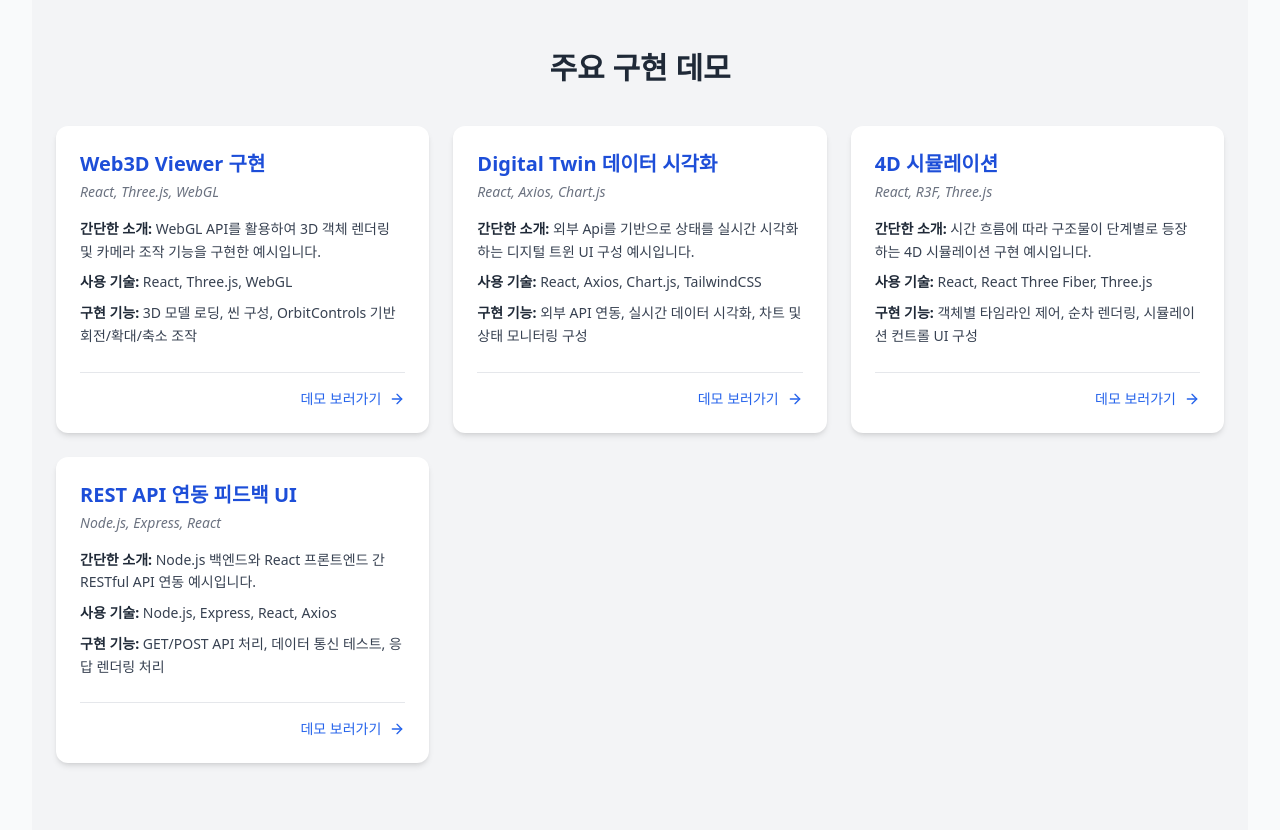
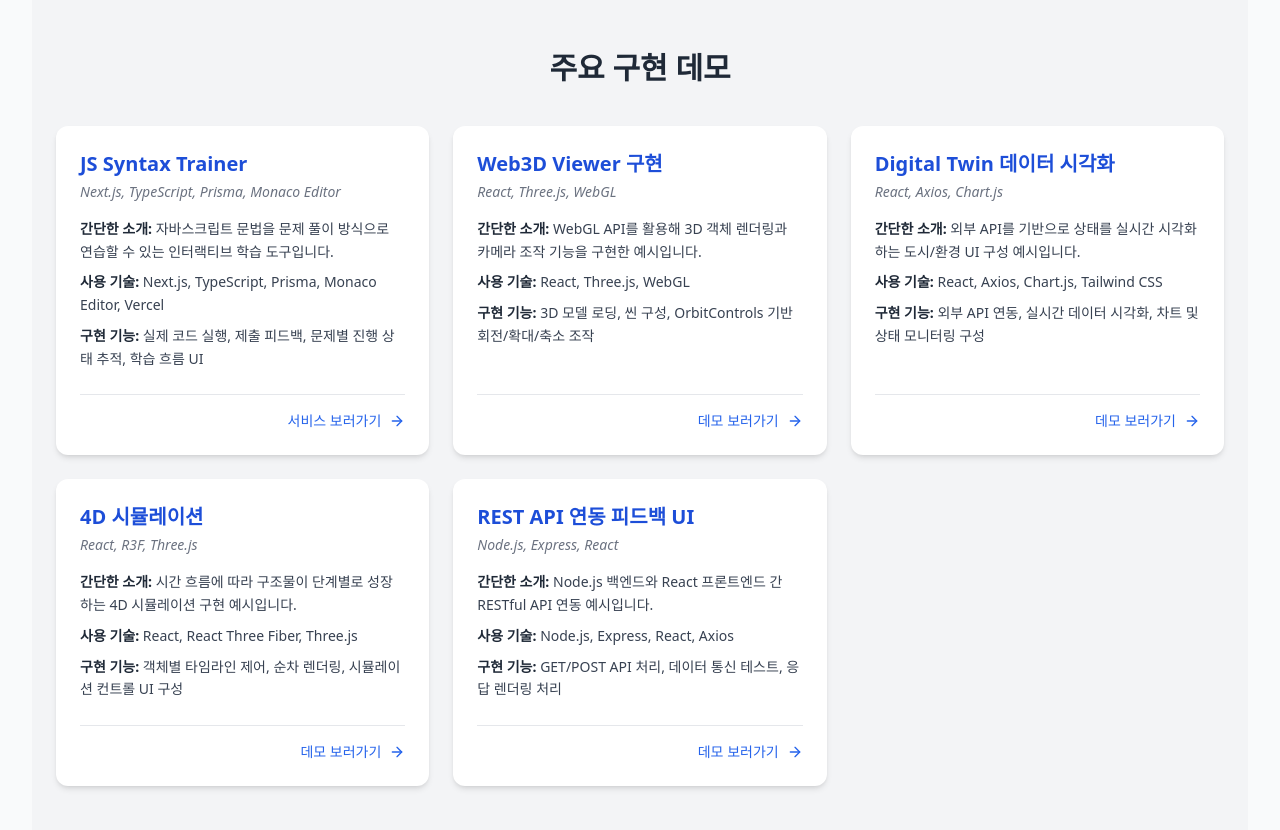
Before and after one commit to okkosk10/portfolio, a React (Vite) app: page / in a window 1280 px wide. Shown: the part 2420-3250 px from the top of the page. Built offline with nearby package versions, Linux system fonts and the light colour scheme.

Commit message:
Add JS syntax trainer demo

```diff
--- a/src/data/demoList.js
+++ b/src/data/demoList.js
@@ -1,28 +1,36 @@
-// data/demoList.js
 const demos = [
+  {
+    title: "JS Syntax Trainer",
+    slug: "js-syntax-trainer",
+    externalUrl: "https://js-syntax-trainer.vercel.app",
+    stack: "Next.js, TypeScript, Prisma, Monaco Editor",
+    intro: "자바스크립트 문법을 문제 풀이 방식으로 연습할 수 있는 인터랙티브 학습 도구입니다.",
+    tech: "Next.js, TypeScript, Prisma, Monaco Editor, Vercel",
+    features: "실제 코드 실행, 제출 피드백, 문제별 진행 상태 추적, 학습 흐름 UI",
+  },
   {
     title: "Web3D Viewer 구현",
     slug: "3d-viewer",
     stack: "React, Three.js, WebGL",
-      intro: "WebGL API를 활용하여 3D 객체 렌더링 및 카메라 조작 기능을 구현한 예시입니다.",
+    intro: "WebGL API를 활용해 3D 객체 렌더링과 카메라 조작 기능을 구현한 예시입니다.",
     tech: "React, Three.js, WebGL",
-      features: "3D 모델 로딩, 씬 구성, OrbitControls 기반 회전/확대/축소 조작"
+    features: "3D 모델 로딩, 씬 구성, OrbitControls 기반 회전/확대/축소 조작",
   },
   {
     title: "Digital Twin 데이터 시각화",
     slug: "digital-twin",
     stack: "React, Axios, Chart.js",
-      intro: "외부 Api를 기반으로 상태를 실시간 시각화하는 디지털 트윈 UI 구성 예시입니다.",
-      tech: "React, Axios, Chart.js, TailwindCSS",
+    intro: "외부 API를 기반으로 상태를 실시간 시각화하는 도시/환경 UI 구성 예시입니다.",
+    tech: "React, Axios, Chart.js, Tailwind CSS",
     features: "외부 API 연동, 실시간 데이터 시각화, 차트 및 상태 모니터링 구성",
   },
   {
     title: "4D 시뮬레이션",
     slug: "4d-simulation",
     stack: "React, R3F, Three.js",
-      intro: "시간 흐름에 따라 구조물이 단계별로 등장하는 4D 시뮬레이션 구현 예시입니다.",
+    intro: "시간 흐름에 따라 구조물이 단계별로 성장하는 4D 시뮬레이션 구현 예시입니다.",
     tech: "React, React Three Fiber, Three.js",
-      features: "객체별 타임라인 제어, 순차 렌더링, 시뮬레이션 컨트롤 UI 구성"
+    features: "객체별 타임라인 제어, 순차 렌더링, 시뮬레이션 컨트롤 UI 구성",
   },
   {
     title: "REST API 연동 피드백 UI",
@@ -30,8 +38,8 @@ const demos = [
     stack: "Node.js, Express, React",
     intro: "Node.js 백엔드와 React 프론트엔드 간 RESTful API 연동 예시입니다.",
     tech: "Node.js, Express, React, Axios",
-      features: "GET/POST API 처리, 데이터 통신 테스트, 응답 렌더링 처리"
-    }
+    features: "GET/POST API 처리, 데이터 통신 테스트, 응답 렌더링 처리",
+  },
 ];
 
 export default demos;
--- a/src/sections/TechDemos.jsx
+++ b/src/sections/TechDemos.jsx
@@ -1,4 +1,3 @@
-// sections/TechDemos.jsx
 import { FiArrowRight } from "react-icons/fi";
 import demos from "../data/demoList";
 
@@ -8,15 +7,14 @@ export default function TechDemos() {
       <div className="max-w-screen-xl mx-auto">
         <h2 className="text-3xl font-bold mb-10 text-center">주요 구현 데모</h2>
         <div className="grid grid-cols-1 sm:grid-cols-2 lg:grid-cols-3 gap-6">
-          {demos.map((demo, idx) => (
+          {demos.map((demo) => (
             <a
-              key={idx}
-              href={`/demo/${demo.slug}`}
+              key={demo.slug}
+              href={demo.externalUrl ?? `/demo/${demo.slug}`}
               target="_blank"
               rel="noopener noreferrer"
               className="flex flex-col justify-between h-full bg-white rounded-xl shadow-md hover:shadow-lg transition-transform hover:-translate-y-1 p-6 group"
             >
-              {/* 카드 본문 */}
               <div>
                 <h3 className="text-xl font-bold text-blue-700">{demo.title}</h3>
                 <p className="text-sm text-gray-500 italic mt-1">{demo.stack}</p>
@@ -34,9 +32,8 @@ export default function TechDemos() {
                 </div>
               </div>
 
-              {/* 하단 버튼 */}
               <div className="mt-6 pt-4 border-t border-gray-200 flex justify-end items-center gap-2 text-blue-600 text-sm font-medium transition-transform transform group-hover:translate-x-1">
-                <span>데모 보러가기</span>
+                <span>{demo.externalUrl ? "서비스 보러가기" : "데모 보러가기"}</span>
                 <FiArrowRight className="text-base" />
               </div>
             </a>
```
Also changed, not shown: 1 other file (tests, documents, lock files or other folders). Lines whose indentation alone changed are shown as unchanged.
